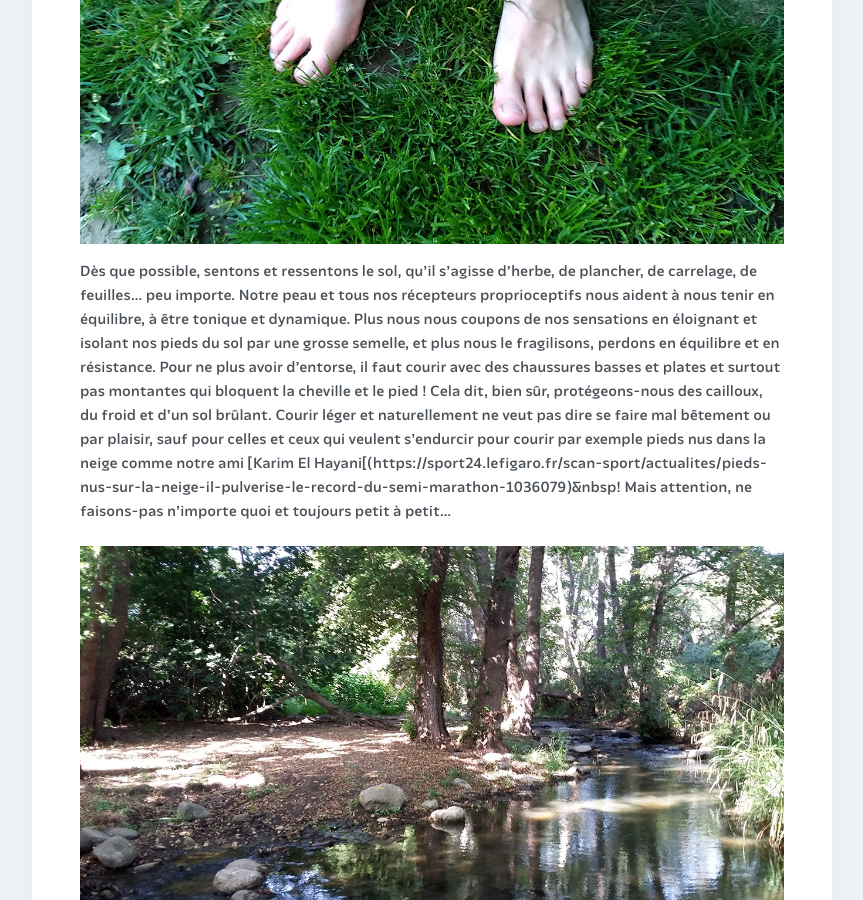
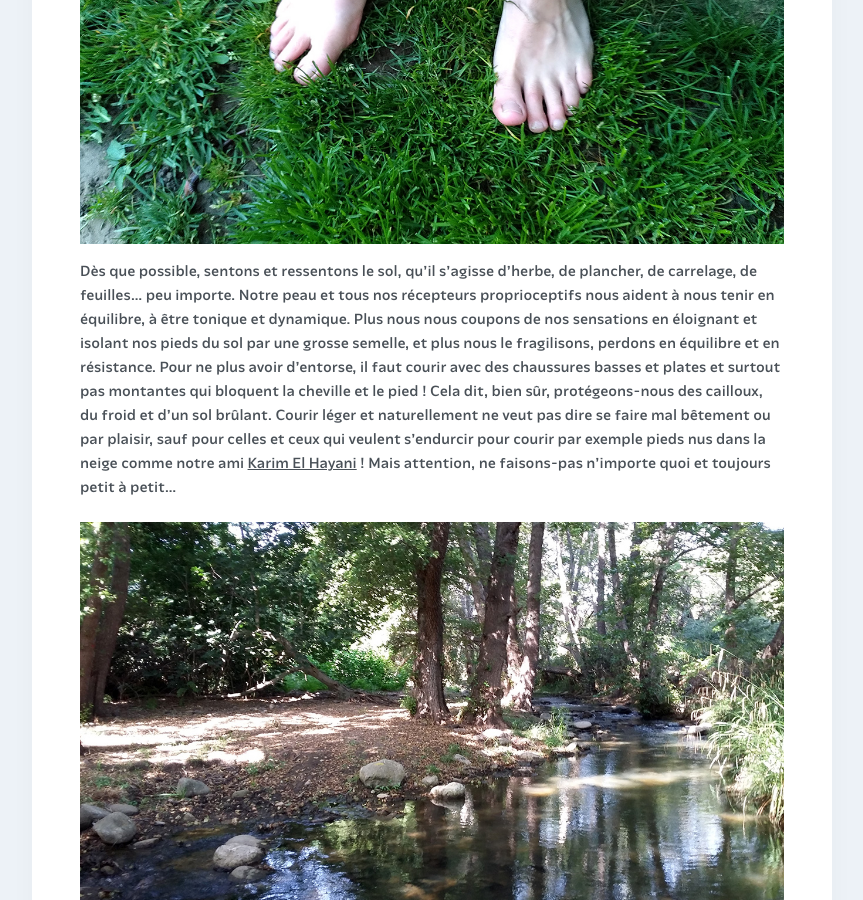
Before and after one commit to courirpaleo/courirpaleo.github.io, a Jekyll site: the page built from _pages/ressources.md, in a window 1280 px wide and 900 px high, scrolled down 1854 px. Shown: the whole window, without its empty margins (208-1071 px from the left). Built offline with Jekyll 4.4.1, drawn with Linux system fonts in a browser that asks for light colours; some web fonts are replaced.

Commit message:
Update ressources.md

```diff
--- a/_pages/ressources.md
+++ b/_pages/ressources.md
@@ -14,7 +14,7 @@ Chez nous, soyons pieds nus le plus souvent possibles, en babouches, en mules, e
 Dans vos bottes, bottines, boots, chaussures de randonnées, mocassins, baskets... retirez la semelle intérieure moulée et remplacez-là par une simple semelle de cuir, de laine ou de mousse achetée chez votre coordonnier. Au moins, votre voûte plantaire retrouvera sa tonicité et ne sera plus avachie et affaissée par ce faux support qui lui fait plus de mal que de bien.
 
 ![Courir Paleo](/assets/images/Courir-Paleo-pieds-nus-pelouse-1200px.jpg)
-Dès que possible, sentons et ressentons le sol, qu'il s'agisse d'herbe, de plancher, de carrelage, de feuilles... peu importe. Notre peau et tous nos récepteurs proprioceptifs nous aident à nous tenir en équilibre, à être tonique et dynamique. Plus nous nous coupons de nos sensations en éloignant et isolant nos pieds du sol par une grosse semelle, et plus nous le fragilisons, perdons en équilibre et en résistance. Pour ne plus avoir d'entorse, il faut courir avec des chaussures basses et plates et surtout pas montantes qui bloquent la cheville et le pied&nbsp;! Cela dit, bien sûr, protégeons-nous des cailloux, du froid et d'un sol brûlant. Courir léger et naturellement ne veut pas dire se faire mal bêtement ou par plaisir, sauf pour celles et ceux qui veulent s'endurcir pour courir par exemple pieds nus dans la neige comme notre ami [Karim El Hayani[(https://sport24.lefigaro.fr/scan-sport/actualites/pieds-nus-sur-la-neige-il-pulverise-le-record-du-semi-marathon-1036079)&nbsp! Mais attention, ne faisons-pas n'importe quoi et toujours petit à petit...
+Dès que possible, sentons et ressentons le sol, qu'il s'agisse d'herbe, de plancher, de carrelage, de feuilles... peu importe. Notre peau et tous nos récepteurs proprioceptifs nous aident à nous tenir en équilibre, à être tonique et dynamique. Plus nous nous coupons de nos sensations en éloignant et isolant nos pieds du sol par une grosse semelle, et plus nous le fragilisons, perdons en équilibre et en résistance. Pour ne plus avoir d'entorse, il faut courir avec des chaussures basses et plates et surtout pas montantes qui bloquent la cheville et le pied&nbsp;! Cela dit, bien sûr, protégeons-nous des cailloux, du froid et d'un sol brûlant. Courir léger et naturellement ne veut pas dire se faire mal bêtement ou par plaisir, sauf pour celles et ceux qui veulent s'endurcir pour courir par exemple pieds nus dans la neige comme notre ami [Karim El Hayani](https://sport24.lefigaro.fr/scan-sport/actualites/pieds-nus-sur-la-neige-il-pulverise-le-record-du-semi-marathon-1036079)&nbsp;! Mais attention, ne faisons-pas n'importe quoi et toujours petit à petit...
 
 ![Courir Paleo](/assets/images/CourirPaleo_course_Corse_Balagne_sentier_riviere_1200px.jpg)
 ## Entraînement, musculation, souplesse
```
